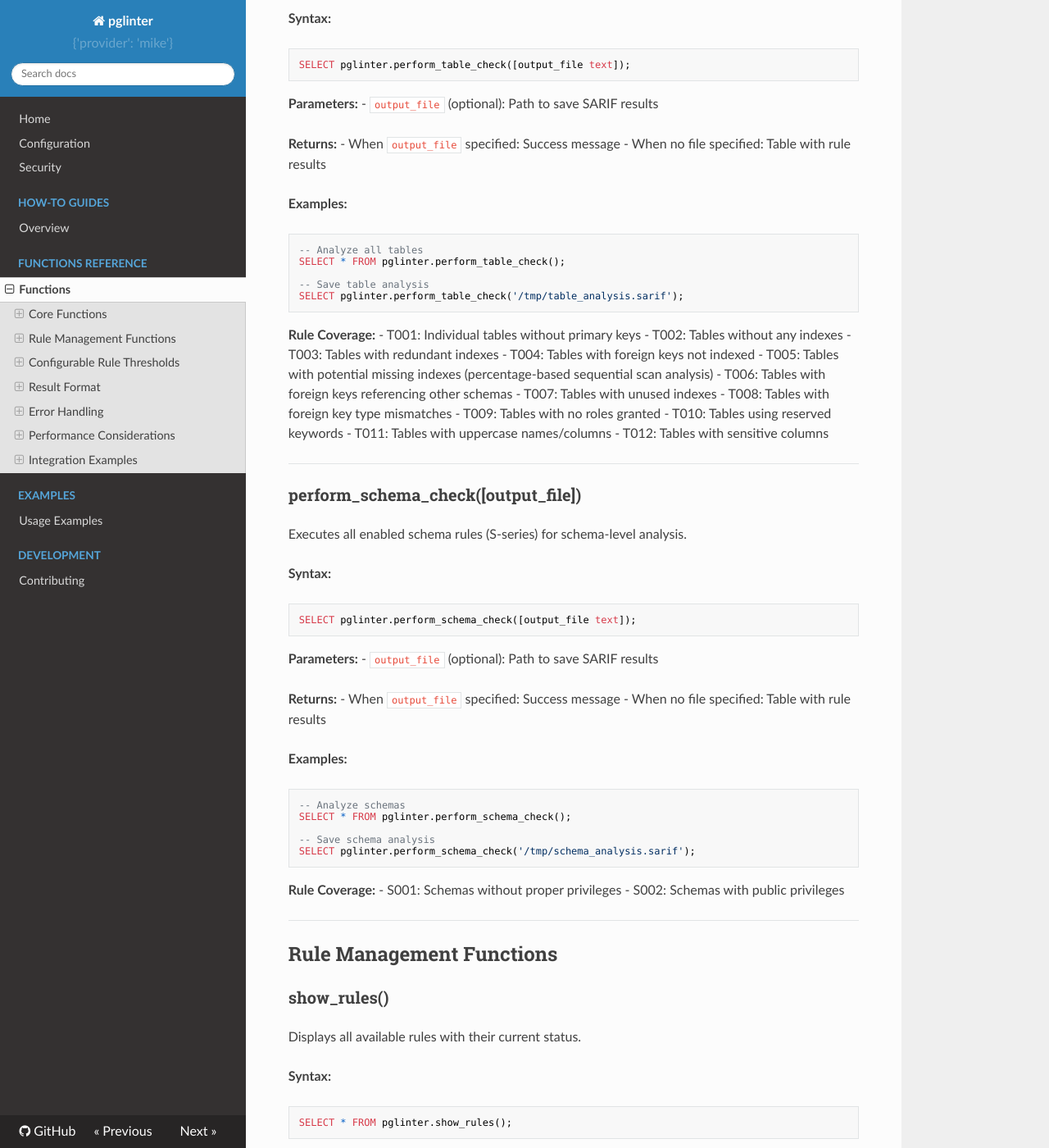
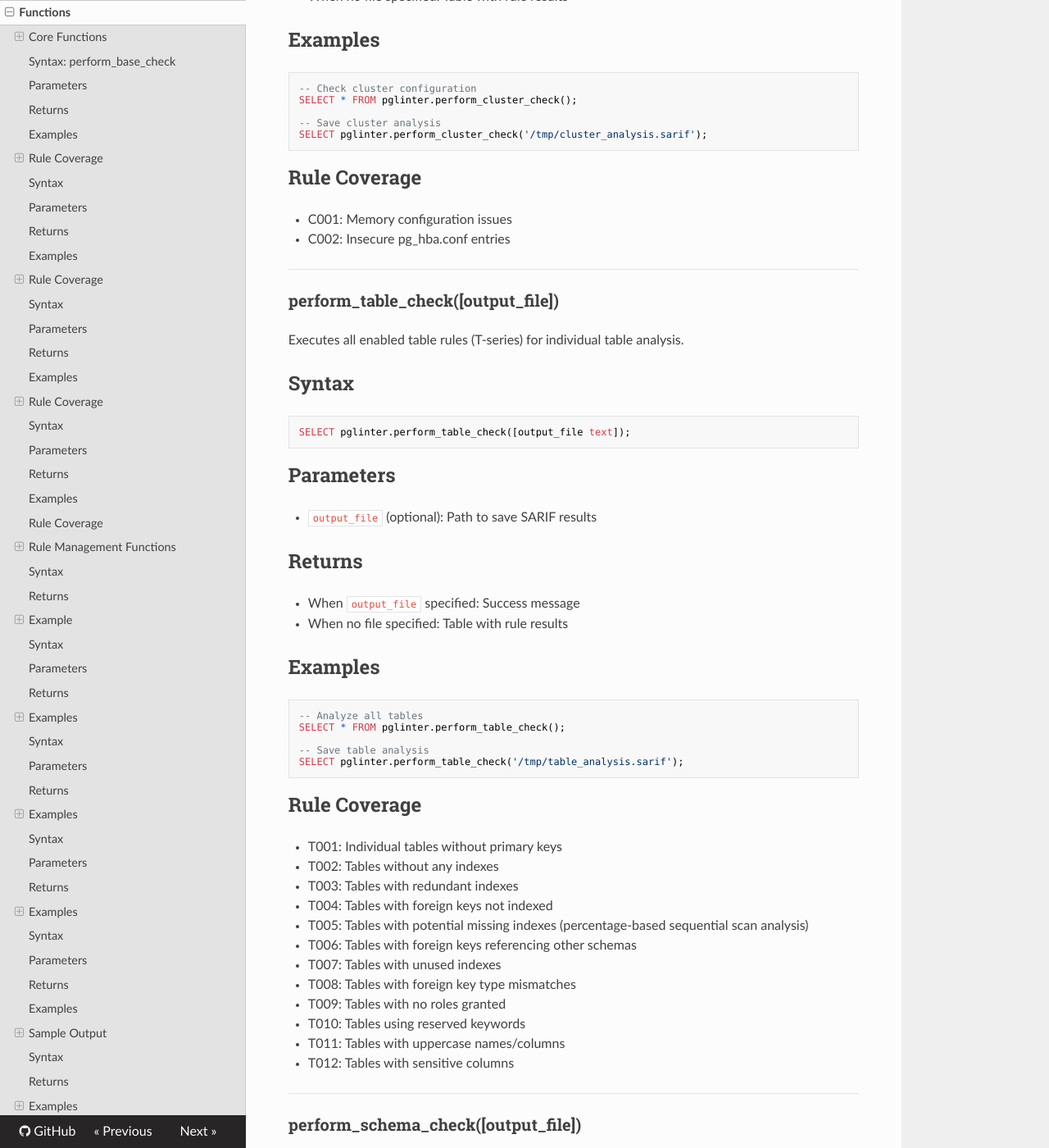
Before and after one commit to pmpetit/pglinter, an MkDocs documentation site: the page built from docs/functions/README.md, in a window 1280 px wide and 1400 px high, scrolled down 1607 px. Shown: the whole window at 82% size. Built offline with MkDocs 1.6.1, drawn with Linux system fonts in a browser that asks for light colours; nearby versions of some CDN libraries; some of the changed text lies outside the part shown.

````diff
--- a/docs/functions/README.md
+++ b/docs/functions/README.md
@@ -8,20 +8,23 @@ Complete reference for all PG Linter functions and their usage.
 
 Executes all enabled base rules (B-series) and returns or saves results.
 
-**Syntax:**
+## Syntax: perform_base_check
 
 ```sql
 SELECT pglinter.perform_base_check([output_file text]);
 ```
 
-**Parameters:**
+## Parameters
+
 - `output_file` (optional): Path to save SARIF results. If omitted, results are returned to console.
 
-**Returns:**
+## Returns
+
 - When `output_file` specified: Success message
 - When no file specified: Table with rule results
 
-**Examples:**
+## Examples
+
 ```sql
 -- Output to console
 SELECT * FROM pglinter.perform_base_check();
@@ -35,7 +38,8 @@ SELECT pglinter.perform_base_check(
 );
 ```
 
-**Rule Coverage:**
+## Rule Coverage
+
 - B001: Tables without primary keys
 - B002: Redundant indexes
 - B003: Tables without indexes on foreign keys
@@ -49,19 +53,23 @@ SELECT pglinter.perform_base_check(
 
 Executes all enabled cluster rules (C-series) for PostgreSQL configuration analysis.
 
-**Syntax:**
+## Syntax
+
 ```sql
 SELECT pglinter.perform_cluster_check([output_file text]);
 ```
 
-**Parameters:**
+## Parameters
+
 - `output_file` (optional): Path to save SARIF results
 
-**Returns:**
+## Returns
+
 - When `output_file` specified: Success message
 - When no file specified: Table with rule results
 
-**Examples:**
+## Examples
+
 ```sql
 -- Check cluster configuration
 SELECT * FROM pglinter.perform_cluster_check();
@@ -70,7 +78,8 @@ SELECT * FROM pglinter.perform_cluster_check();
 SELECT pglinter.perform_cluster_check('/tmp/cluster_analysis.sarif');
 ```
 
-**Rule Coverage:**
+## Rule Coverage
+
 - C001: Memory configuration issues
 - C002: Insecure pg_hba.conf entries
 
@@ -80,19 +89,23 @@ SELECT pglinter.perform_cluster_check('/tmp/cluster_analysis.sarif');
 
 Executes all enabled table rules (T-series) for individual table analysis.
 
-**Syntax:**
+## Syntax
+
 ```sql
 SELECT pglinter.perform_table_check([output_file text]);
 ```
 
-**Parameters:**
+## Parameters
+
 - `output_file` (optional): Path to save SARIF results
 
-**Returns:**
+## Returns
+
 - When `output_file` specified: Success message
 - When no file specified: Table with rule results
 
-**Examples:**
+## Examples
+
 ```sql
 -- Analyze all tables
 SELECT * FROM pglinter.perform_table_check();
@@ -101,7 +114,8 @@ SELECT * FROM pglinter.perform_table_check();
 SELECT pglinter.perform_table_check('/tmp/table_analysis.sarif');
 ```
 
-**Rule Coverage:**
+## Rule Coverage
+
 - T001: Individual tables without primary keys
 - T002: Tables without any indexes
 - T003: Tables with redundant indexes
@@ -121,19 +135,23 @@ SELECT pglinter.perform_table_check('/tmp/table_analysis.sarif');
 
 Executes all enabled schema rules (S-series) for schema-level analysis.
 
-**Syntax:**
+## Syntax
+
 ```sql
 SELECT pglinter.perform_schema_check([output_file text]);
 ```
 
-**Parameters:**
+## Parameters
+
 - `output_file` (optional): Path to save SARIF results
 
-**Returns:**
+## Returns
+
 - When `output_file` specified: Success message
 - When no file specified: Table with rule results
 
-**Examples:**
+## Examples
+
 ```sql
 -- Analyze schemas
 SELECT * FROM pglinter.perform_schema_check();
@@ -142,7 +160,8 @@ SELECT * FROM pglinter.perform_schema_check();
 SELECT pglinter.perform_schema_check('/tmp/schema_analysis.sarif');
 ```
 
-**Rule Coverage:**
+## Rule Coverage
+
 - S001: Schemas without proper privileges
 - S002: Schemas with public privileges
 
@@ -154,19 +173,21 @@ SELECT pglinter.perform_schema_check('/tmp/schema_analysis.sarif');
 
 Displays all available rules with their current status.
 
-**Syntax:**
+## Syntax
+
 ```sql
 SELECT * FROM pglinter.show_rules();
 ```
 
-**Returns:**
+## Returns
 Table with columns:
 - `rule_code`: Rule identifier (e.g., 'B001')
 - `description`: Brief rule description
 - `enabled`: Whether rule is currently enabled
 - `scope`: Rule category (Base, Cluster, Table, Schema)
 
-**Example:**
+## Example
+
 ```sql
 -- Show all rules
 SELECT * FROM pglinter.show_rules();
@@ -184,18 +205,22 @@ SELECT * FROM pglinter.show_rules() WHERE rule_code LIKE 'B%';
 
 Checks if a specific rule is currently enabled.
 
-**Syntax:**
+## Syntax
+
 ```sql
 SELECT pglinter.is_rule_enabled(rule_code text);
 ```
 
-**Parameters:**
+## Parameters
+
 - `rule_code`: Rule identifier (e.g., 'B001')
 
-**Returns:**
+## Returns
+
 - `boolean`: true if enabled, false if disabled, NULL if rule doesn't exist
 
-**Examples:**
+## Examples
+
 ```sql
 -- Check if B001 is enabled
 SELECT pglinter.is_rule_enabled('B001');
@@ -211,18 +236,22 @@ FROM (VALUES ('B001'), ('B002'), ('T001')) AS rules(rule_code);
 
 Enables a specific rule for future analysis.
 
-**Syntax:**
+## Syntax
+
 ```sql
 SELECT pglinter.enable_rule(rule_code text);
 ```
 
-**Parameters:**
+## Parameters
+
 - `rule_code`: Rule identifier to enable
 
-**Returns:**
+## Returns
+
 - `text`: Success or error message
 
-**Examples:**
+## Examples
+
 ```sql
 -- Enable a specific rule
 SELECT pglinter.enable_rule('B001');
@@ -244,18 +273,22 @@ WHERE rule_code LIKE 'B%';
 
 Disables a specific rule from future analysis.
 
-**Syntax:**
+## Syntax
+
 ```sql
 SELECT pglinter.disable_rule(rule_code text);
 ```
 
-**Parameters:**
+## Parameters
+
 - `rule_code`: Rule identifier to disable
 
-**Returns:**
+## Returns
+
 - `text`: Success or error message
 
-**Examples:**
+## Examples
+
 ```sql
 -- Disable a specific rule
 SELECT pglinter.disable_rule('B004');
@@ -272,18 +305,22 @@ SELECT pglinter.disable_rule('B004'), -- Unused indexes
 
 Provides detailed information about a specific rule including description and fixes.
 
-**Syntax:**
+## Syntax
+
 ```sql
 SELECT pglinter.explain_rule(rule_code text);
 ```
 
-**Parameters:**
+## Parameters
+
 - `rule_code`: Rule identifier to explain
 
-**Returns:**
+## Returns
+
 - `text`: Detailed rule explanation with description and numbered fix recommendations
 
-**Examples:**
+## Examples
+
 ```sql
 -- Get explanation for B002
 SELECT pglinter.explain_rule('B002');
@@ -294,8 +331,9 @@ FROM pglinter.show_rules()
 ORDER BY rule_code;
 ```
 
-**Sample Output:**
-```
+## Sample Output
+
+```text
 Rule B002: Redundant indexes
 
 Description: Detects redundant indexes that have identical column sets
@@ -313,15 +351,18 @@ How to fix:
 
 Enables all currently disabled rules in the system.
 
-**Syntax:**
+## Syntax
+
 ```sql
 SELECT pglinter.enable_all_rules();
 ```
 
-**Returns:**
+## Returns
+
 - `text`: Success message with count of rules enabled
 
-**Examples:**
+## Examples
+
 ```sql
 -- Enable all disabled rules
 SELECT pglinter.enable_all_rules();
@@ -339,15 +380,18 @@ FROM pglinter.show_rules();
 
 Disables all currently enabled rules in the system.
 
-**Syntax:**
+## Syntax
+
 ```sql
 SELECT pglinter.disable_all_rules();
 ```
 
-**Returns:**
+## Returns
+
 - `text`: Success message with count of rules disabled
 
-**Examples:**
+## Examples
+
 ```sql
 -- Disable all enabled rules
 SELECT pglinter.disable_all_rules();
@@ -364,7 +408,8 @@ SELECT pglinter.enable_rule('B001'),  -- Critical rules only
 
 Updates the warning and error thresholds for configurable rules.
 
-**Syntax:**
+## Syntax
+
 ```sql
 SELECT pglinter.update_rule_levels(
     rule_code text,
@@ -373,15 +418,18 @@ SELECT pglinter.update_rule_levels(
 );
 ```
 
-**Parameters:**
+## Parameters
+
 - `rule_code`: Rule identifier to update (e.g., 'T005')
 - `warning_level`: Warning threshold (NULL to keep current value)
 - `error_level`: Error threshold (NULL to keep current value)
 
-**Returns:**
+## Returns
+
 - `text`: Success message confirming the update
 
-**Examples:**
+## Examples
+
 ```sql
 -- Update both levels for T005 (sequential scan rule)
 SELECT pglinter.update_rule_levels('T005', 40.0, 80.0);
@@ -396,7 +444,8 @@ SELECT pglinter.update_rule_levels('T005', NULL, 95.0);
 -- Returns: "Updated rule T005: error_level=95"
 ```
 
-**Notes:**
+## Notes
+
 - Only applies to rules with configurable thresholds (currently T005)
 - Use NULL to preserve existing values for either parameter
 - For T005: values represent percentage thresholds for sequential scan ratio
@@ -407,18 +456,22 @@ SELECT pglinter.update_rule_levels('T005', NULL, 95.0);
 
 Retrieves the current warning and error threshold levels for a rule.
 
-**Syntax:**
+## Syntax
+
 ```sql
 SELECT pglinter.get_rule_levels(rule_code text);
 ```
 
-**Parameters:**
+## Parameters
+
 - `rule_code`: Rule identifier to query
 
-**Returns:**
+## Returns
+
 - `text`: Current warning and error levels, or default values if rule not configured
 
-**Examples:**
+## Examples
+
 ```sql
 -- Get current levels for T005
 SELECT pglinter.get_rule_levels('T005');
@@ -428,7 +481,8 @@ SELECT pglinter.get_rule_levels('T005');
 SELECT 'T005' as rule_code, pglinter.get_rule_levels('T005') as levels;
 ```
 
-**Notes:**
+## Notes
+
 - Returns default values (warning=50, error=90) for unconfigured rules
 - Currently only T005 supports configurable levels
 - Values for T005 represent percentage thresholds
@@ -445,11 +499,13 @@ Some rules support configurable warning and error thresholds that can be customi
 
 Rule T005 analyzes tables for potential missing indexes by calculating the percentage of tuples accessed via sequential scans versus total tuples accessed.
 
-**Default Thresholds:**
+## Default Thresholds
+
 - Warning: 50% (when ≥50% of tuple access is via sequential scans)
 - Error: 90% (when ≥90% of tuple access is via sequential scans)
 
-**Threshold Management:**
+## Threshold Management
+
 ```sql
 -- Check current T005 thresholds
 SELECT pglinter.get_rule_levels('T005');
@@ -464,7 +520,8 @@ SELECT pglinter.update_rule_levels('T005', 70.0, 95.0);
 SELECT pglinter.update_rule_levels('T005', 50.0, 90.0);
 ```
 
-**Understanding T005 Results:**
+## Understanding T005 Results
+
 ```sql
 -- Example T005 output
 -- "Table 'orders' has high sequential scan ratio: 75.5% (warning threshold: 50%)"
@@ -544,21 +601,27 @@ When an output file is specified, results are saved in SARIF (Static Analysis Re
 ### Common Errors
 
 1. **Permission Denied**
+
 ```sql
 ERROR: permission denied for function perform_base_check
 ```
+
 Solution: Ensure user has appropriate privileges
 
 2. **File Write Error**
+
 ```sql
 ERROR: could not open file "/invalid/path/results.sarif" for writing
 ```
+
 Solution: Check file path permissions and PostgreSQL file access settings
 
 3. **Invalid Rule Code**
+
 ```sql
 NOTICE: Rule 'INVALID' not found
 ```
+
 Solution: Use valid rule codes from `show_rules()`
 
 ### Error Response Format
@@ -600,6 +665,7 @@ SELECT cron.schedule('pglinter-weekly', '0 2 * * 0',
 ```
 
 3. **Rule Management**
+
 ```sql
 -- Disable expensive rules in development
 SELECT pglinter.disable_rule('T005'); -- High seq scan analysis
````
Also changed, not shown: other parts of docs/functions/README.md (+3 -1 lines), CONTRIBUTING.md (+13 -2 lines), README.md (+1 -0 lines), docs/dev/README.md (+9 -8 lines), docs/dev/precommit.md (+6 -1 lines), docs/how-to/README.md (+36 -13 lines), 1 other file.
